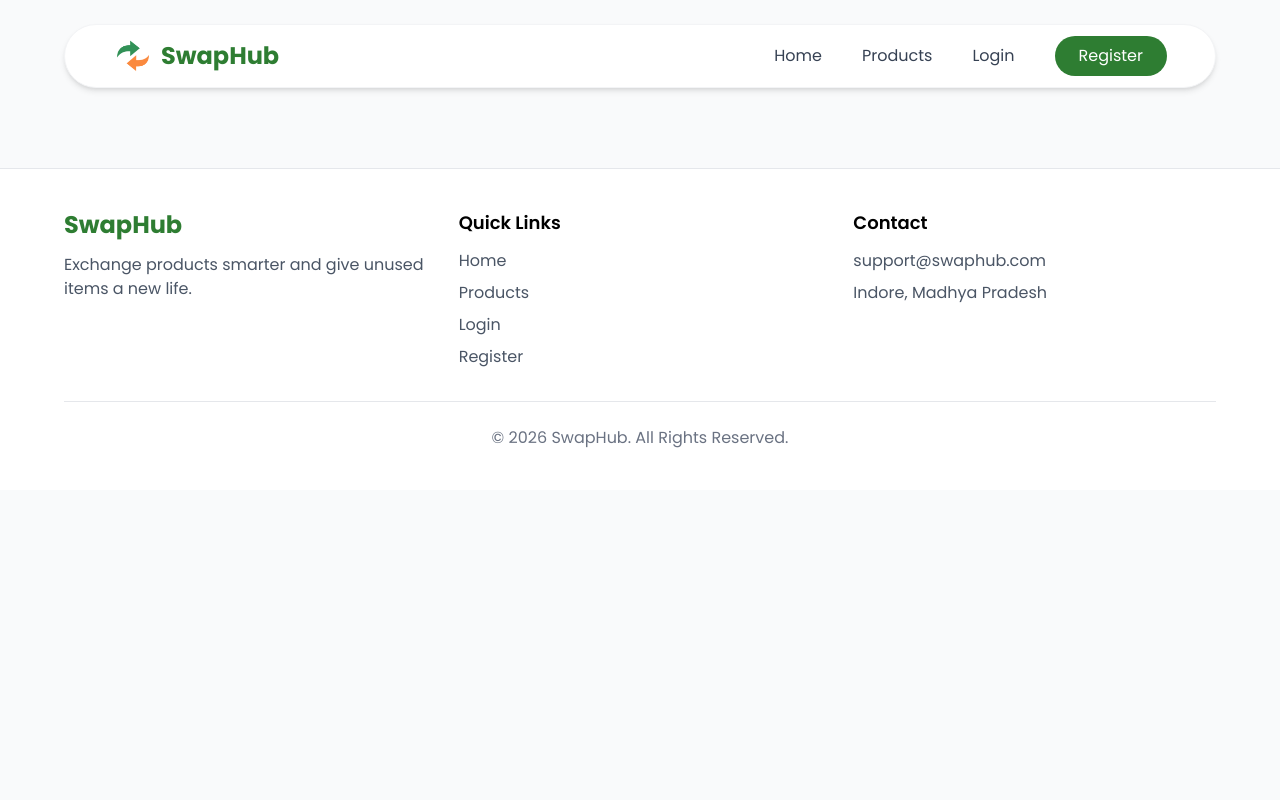
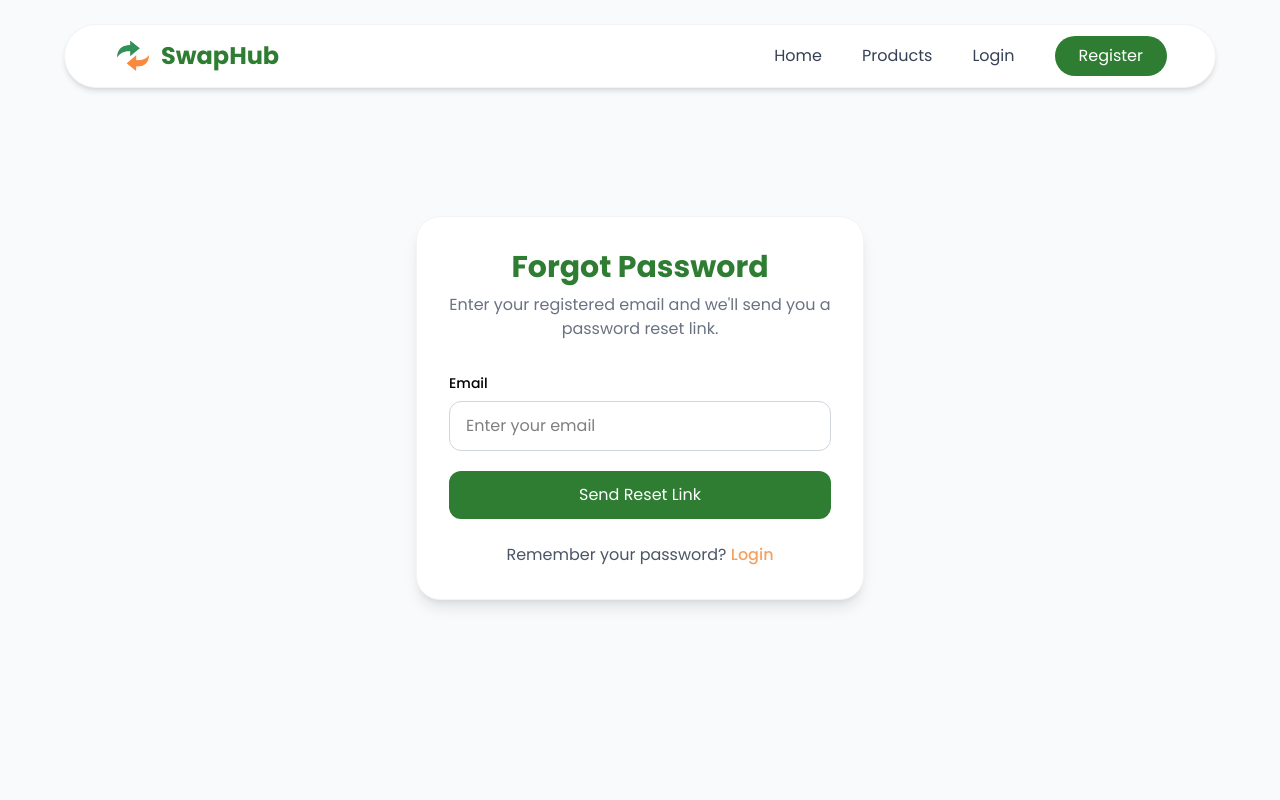
Before and after one commit to Amanverma45/swapHub, a React (Vite) app in the folder Frontend/hub/: page /forgotPassword in a window 1280 px wide. Shown: the top 800 px of the page. Built offline with nearby package versions, Linux system fonts and the light colour scheme.

Commit message:
make an api for forgot pw

```diff
--- a/Frontend/hub/src/App.jsx
+++ b/Frontend/hub/src/App.jsx
@@ -14,6 +14,7 @@ import ProtectedRoute from './Components/ProtectedRoute'
 import Profile from './Components/Profile'
 import SwapRequests from './Components/SwapRequests'
 import MySwapRequests from './Components/MySwapRequests'
+import ForgotPassword from './Components/ForgotPassword'
 
 const App = () => {
   return (
@@ -27,6 +28,7 @@ const App = () => {
           <Route path="/login" element={<Login />} />
           <Route path="/register" element={<Register />} />
           <Route path="/welcome" element={<Welcome />} />
+          <Route path="/forgotPassword" element={<ForgotPassword />} />
           <Route path="/addProduct" element={<ProtectedRoute><AddProduct /></ProtectedRoute>} />
           <Route path="/product/:id" element={<ProductDetails />} />
           <Route path="/myProducts" element={<ProtectedRoute><MyProducts /></ProtectedRoute>} />
--- /dev/null
+++ b/Frontend/hub/src/Components/ForgotPassword.jsx
@@ -0,0 +1,81 @@
+import { Link } from "react-router-dom";
+import { useState } from "react";
+import toast from "react-hot-toast";
+const ForgotPassword = () => {
+    const [email, setEmail] = useState("");
+    const [loading, setLoading] = useState(false);
+
+    const handleSubmit = async (e) => {
+        e.preventDefault();
+
+        if (!email) {
+            toast.error("Please enter your email");
+            return;
+        }
+
+        // API next step me call karenge
+    };
+    return (
+        <section className="min-h-[80vh] flex items-center justify-center px-4">
+            <div className="w-full max-w-md bg-white shadow-lg rounded-3xl p-8 border border-gray-100">
+
+                <div className="text-center mb-8">
+                    <h1 className="text-3xl font-bold text-[#2E7D32]">
+                        Forgot Password
+                    </h1>
+
+                    <p className="text-gray-500 mt-2">
+                        Enter your registered email and we'll send you a password reset link.
+                    </p>
+                </div>
+
+                <form onSubmit={handleSubmit} className="space-y-5">
+
+                    <div>
+                        <label className="block text-sm font-medium mb-2">
+                            Email
+                        </label>
+
+                        <input
+                            value={email}
+                            onChange={(e) => setEmail(e.target.value)}
+                            autoComplete="email"
+                            type="email"
+                            placeholder="Enter your email"
+                            className="w-full border border-gray-300 rounded-xl px-4 py-3 outline-none focus:border-[#2E7D32]"
+                        />
+                    </div>
+
+                    <button
+                        type="submit"
+                        disabled={loading}
+                        className="w-full bg-[#2E7D32] text-white py-3 rounded-xl hover:bg-[#256728] disabled:opacity-70 transition-all duration-300"
+                    >
+                        {loading ? (
+                            <span className="flex items-center justify-center gap-2">
+                                <span className="w-5 h-5 border-2 border-white border-t-transparent rounded-full animate-spin"></span>
+                                Sending...
+                            </span>
+                        ) : (
+                            "Send Reset Link"
+                        )}
+                    </button>
+
+                </form>
+
+                <p className="text-center text-gray-600 mt-6">
+                    Remember your password?{" "}
+                    <Link
+                        to="/login"
+                        className="text-[#F4A261] font-medium hover:underline"
+                    >
+                        Login
+                    </Link>
+                </p>
+
+            </div>
+        </section>
+    );
+};
+
+export default ForgotPassword;
--- a/Frontend/hub/src/Components/Login.jsx
+++ b/Frontend/hub/src/Components/Login.jsx
@@ -1,37 +1,49 @@
-import { useState } from "react";
+import { useState,useEffect } from "react";
 import { Link, useNavigate } from "react-router-dom";
 import axios from '../utils/axiosInstance.js';
 import toast from "react-hot-toast";
+import { FaEye, FaEyeSlash } from "react-icons/fa";
 
 const Login = () => {
   const [email, setEmail] = useState('')
   const [password, setPassword] = useState('')
   const navigate = useNavigate()
+  const [loading, setLoading] = useState(false);
+  const [showPassword, setShowPassword] = useState(false);
 
   const handleSubmit = async (e) => {
     e.preventDefault();
     try {
       if (!email || !password) {
-        toast.error('Fill the require feild');
+        toast.error("Please fill all required fields");
         return;
       }
+      setLoading(true);
       const response = await axios.post("/loginUser", {
         email,
         password,
       });
-      console.log(response.data);
       localStorage.setItem("token", response.data.token);
       localStorage.setItem("user", JSON.stringify(response.data.user));
       toast.success("Login Successfully");
 
       setEmail("");
       setPassword("");
-      navigate("/welcome");
+      navigate("/welcome", { replace: true });
     } catch (error) {
-      console.log(error)
+      console.error(error)
       toast.error(error.response?.data?.message || "Login Failed");
+    } finally {
+      setLoading(false);
     }
   }
+  useEffect(() => {
+    const token = localStorage.getItem("token");
+
+    if (token) {
+        navigate("/welcome", { replace: true });
+    }
+}, []);
   return (
     <section className="min-h-[80vh] flex items-center justify-center px-4">
       <div className="w-full max-w-md bg-white shadow-lg rounded-3xl p-8 border border-gray-100">
@@ -54,6 +66,7 @@ const Login = () => {
             </label>
 
             <input onChange={(e) => setEmail(e.target.value)}
+              autoComplete="email"
               value={email}
               type="email"
               placeholder="Enter your email"
@@ -66,19 +79,46 @@ const Login = () => {
               Password
             </label>
 
-            <input onChange={(e) => setPassword(e.target.value)}
-              value={password}
-              type="password"
-              placeholder="Enter your password"
-              className="w-full border border-gray-300 rounded-xl px-4 py-3 outline-none focus:border-[#2E7D32]"
-            />
+            <div className="relative">
+              <input
+                onChange={(e) => setPassword(e.target.value)}
+                value={password}
+                type={showPassword ? "text" : "password"}
+                placeholder="Enter your password"
+                className="w-full border border-gray-300 rounded-xl px-4 py-3 pr-12 outline-none focus:border-[#2E7D32]"
+              />
+
+              <button
+                type="button"
+                onClick={() => setShowPassword(!showPassword)}
+                className="absolute right-4 top-1/2 -translate-y-1/2 text-gray-500 hover:text-[#2E7D32]"
+              >
+                {showPassword ? <FaEyeSlash size={18} /> : <FaEye size={18} />}
+              </button>
+            </div>
+          </div>
+          <div className="text-right">
+            <Link
+              to="/forgotPassword"
+              className="text-sm text-[#F4A261] hover:underline"
+            >
+              Forgot Password?
+            </Link>
           </div>
 
           <button
+            disabled={loading}
             type="submit"
-            className="w-full bg-[#2E7D32] text-white py-3 rounded-xl hover:bg-[#256728] transition"
+            className="w-full bg-[#2E7D32] text-white py-3 rounded-xl hover:bg-[#256728] disabled:opacity-70 transition-all duration-300 active:scale-[0.98]"
           >
-            Login
+            {loading ? (
+              <span className="flex items-center justify-center gap-2">
+                <span className="w-5 h-5 border-2 border-white border-t-transparent rounded-full animate-spin"></span>
+                Logging in...
+              </span>
+            ) : (
+              "Login"
+            )}
           </button>
 
         </form>
```
Also changed, not shown: 2 other files (tests, documents, lock files or other folders).
